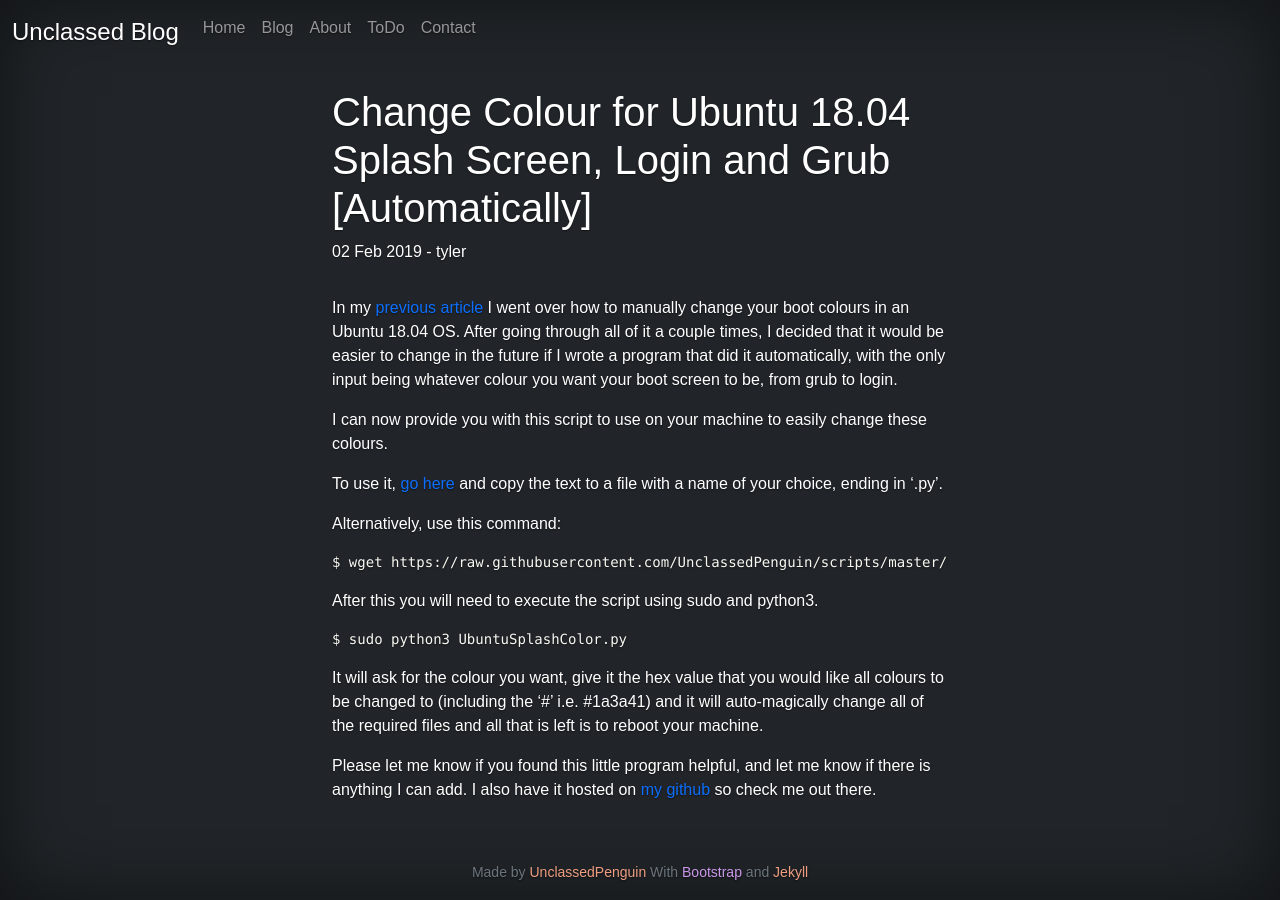
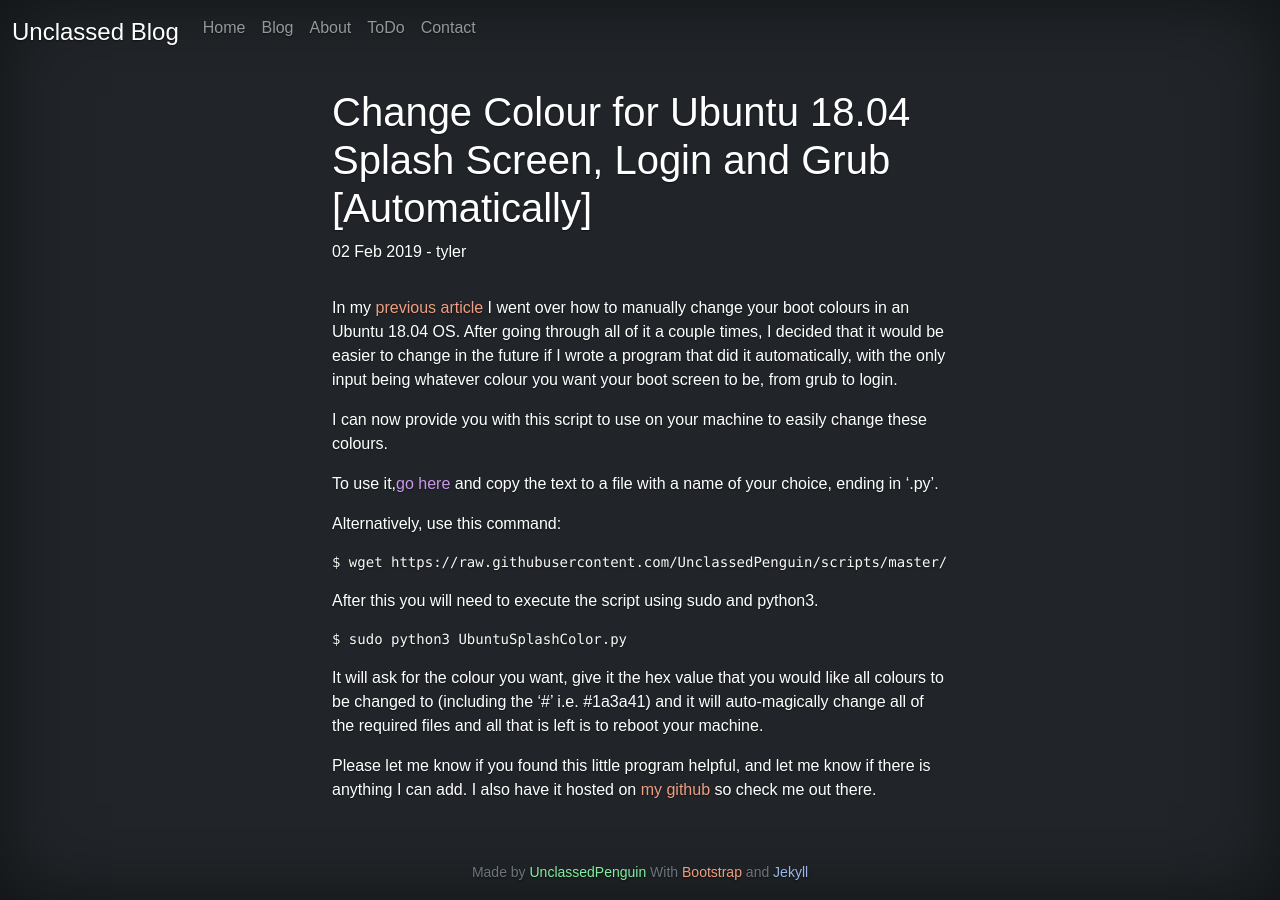
Before and after one commit to UnclassedPenguin/unclassedpenguin.github.io, a Jekyll site: the page built from _posts/2019-02-02-change-ubuntu-color-automatically.markdown, in a window 1280 px wide. Built offline with Jekyll 4.4.1, drawn with Linux system fonts in a browser that asks for light colours.

Commit message:
changed all links to html, class randomcolor

```diff
--- a/_posts/2018-12-9-spacemacs-as-a-main-text-editor.markdown
+++ b/_posts/2018-12-9-spacemacs-as-a-main-text-editor.markdown
@@ -7,8 +7,8 @@
 categories: programming
 ---
 
-I had been avoiding [Emacs](https://www.gnu.org/software/emacs/) for quite awhile because I was a little iffy about all the complicated keyboard shortcuts, but I decided to finally bite the bullet and downloaded it on my Ubuntu 18.04 laptop.
+I had been avoiding <a class="randomcolor" href="https://www.gnu.org/software/emacs/" target="_blank">Emacs</a> for quite awhile because I was a little iffy about all the complicated keyboard shortcuts, but I decided to finally bite the bullet and downloaded it on my Ubuntu 18.04 laptop.
 
-I spent some time using the default emacs, and decided I wanted to find something a bit easier. After searching around I found [Spacemacs](https://www.spacemacs.org/), which everything I read said that it was a great alternative if you wanted the power of emacs without the hassle of writing all of your own configuration files.
+I spent some time using the default emacs, and decided I wanted to find something a bit easier. After searching around I found <a class="randomcolor" href="https://www.spacemacs.org/" target="_blank">Spacemacs</a>, which everything I read said that it was a great alternative if you wanted the power of emacs without the hassle of writing all of your own configuration files.
 
 It has turned out to be a great decision. I have been using it for all of my programming for the last two weeks and I love it. I highly recommend you trying it out if you are looking for a clean text editor that can help you in programming.
--- a/_posts/2019-01-19-change-ubuntu-color-manually.markdown
+++ b/_posts/2019-01-19-change-ubuntu-color-manually.markdown
@@ -13,7 +13,7 @@
 
 There are three stages that we need to change. The Ubuntu login page, splash screen, and then the grub loading screen.
 
-First let’s find the values we will need for our new colour. I found a website that was very helpful for [converting colours](https://convertingcolors.com).
+First let’s find the values we will need for our new colour. I found a website that was very helpful for <a class="randomcolor" href="https://convertingcolors.com" target="_blank">converting colours</a>.
 
 Go there and enter the colour you want to use. The formats we are interested in are RGB and RGB Percent.
 
--- a/_posts/2019-02-02-change-ubuntu-color-automatically.markdown
+++ b/_posts/2019-02-02-change-ubuntu-color-automatically.markdown
@@ -6,11 +6,11 @@
 categories: code Ubuntu
 ---
 
-In my [previous article](https://unclassedpenguin.github.io/change-ubuntu-color-manually/) I went over how to manually change your boot colours in an Ubuntu 18.04 OS. After going through all of it a couple times, I decided that it would be easier to change in the future if I wrote a program that did it automatically, with the only input being whatever colour you want your boot screen to be, from grub to login.
+In my <a class="randomcolor" href="https://unclassed.ca/2019/01/19/change-ubuntu-color-manually/" target="_blank">previous article</a> I went over how to manually change your boot colours in an Ubuntu 18.04 OS. After going through all of it a couple times, I decided that it would be easier to change in the future if I wrote a program that did it automatically, with the only input being whatever colour you want your boot screen to be, from grub to login.
 
 I can now provide you with this script to use on your machine to easily change these colours.
 
-To use it, [go here](https://raw.githubusercontent.com/UnclassedPenguin/scripts/master/UbuntuSplashColor.py) and copy the text to a file with a name of your choice, ending in ‘.py’.
+To use it,<a class="randomcolor" href="https://raw.githubusercontent.com/UnclassedPenguin/scripts/master/UbuntuSplashColor.py" target="_blank" >go here</a> and copy the text to a file with a name of your choice, ending in ‘.py’.
 
 Alternatively, use this command:
 
@@ -28,4 +28,4 @@
 
 It will ask for the colour you want, give it the hex value that you would like all colours to be changed to (including the ‘#’ i.e. #1a3a41) and it will auto-magically change all of the required files and all that is left is to reboot your machine.
 
-Please let me know if you found this little program helpful, and let me know if there is anything I can add. I also have it hosted on [my github](https://github.com/UnclassedPenguin) so check me out there.
+Please let me know if you found this little program helpful, and let me know if there is anything I can add. I also have it hosted on <a class="randomcolor" href="https://github.com/UnclassedPenguin" target="_blank">my github</a> so check me out there.
```
Also changed, not shown: _posts/2021-11-27-simple-password-check.md (+2 -2 lines).
